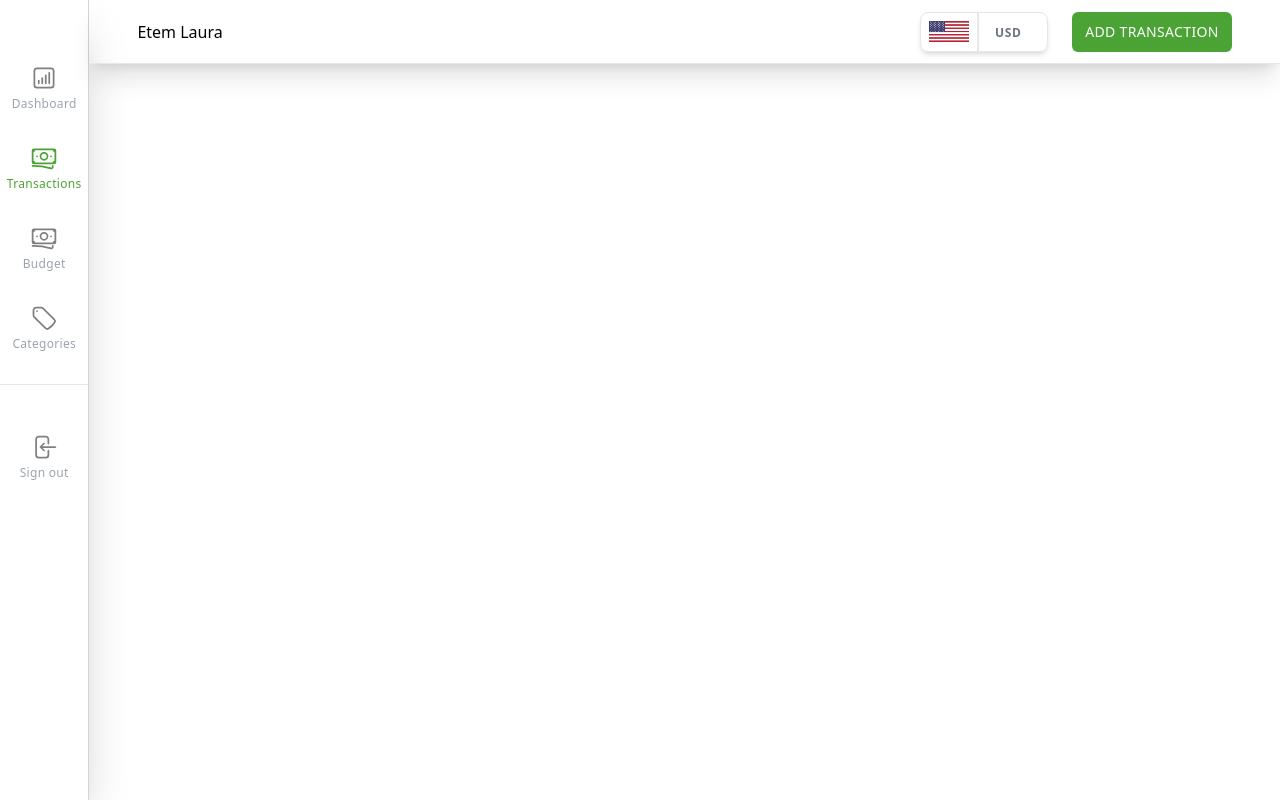
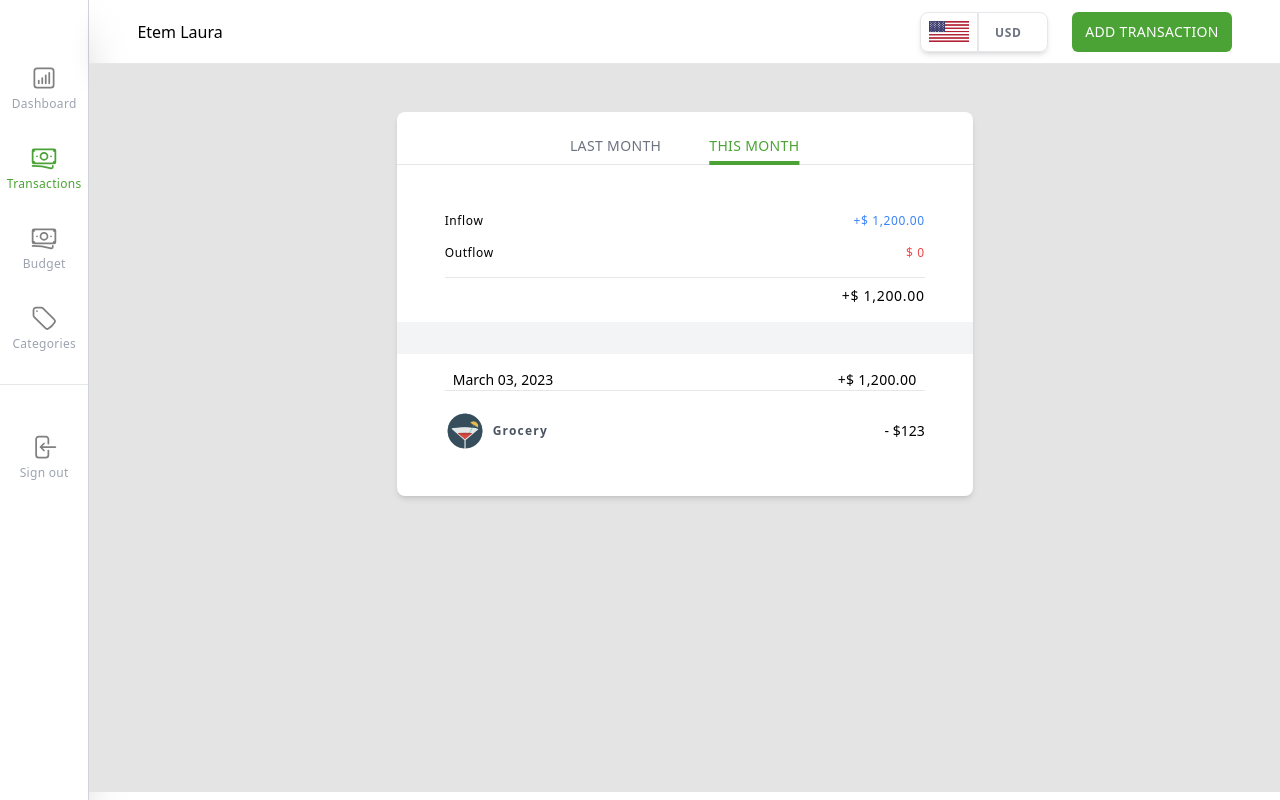
Before and after one commit to etrafa/familyBudget, a React (Create React App) app: page /transactions in a window 1280 px wide. Built offline with nearby package versions, Linux system fonts and the light colour scheme.

Commit message:
transaction page completed.

```diff
--- a/src/App.tsx
+++ b/src/App.tsx
@@ -9,6 +9,7 @@ import WalletModal from "./components/Modals/WalletModal";
 import Login from "./components/Login/Login";
 import { ICurrency } from "./Interfaces/ICurrency";
 import Dashboards from "./components/Dashboard/Dashboards";
+import Transactions from "./components/Transactions/Transactions";
 
 function App() {
   const [isAddNewExpenseModalOpen, setIsAddNewExpenseModalOpen] =
@@ -48,6 +49,7 @@ function App() {
             />
             <Routes>
               <Route path="/" element={<Dashboards />} />
+              <Route path="/transactions" element={<Transactions />} />
             </Routes>
           </div>
         </div>
--- /dev/null
+++ b/src/components/Transactions/Transactions.tsx
@@ -0,0 +1,74 @@
+import { useState } from "react";
+import { expensesCategories } from "../../categories/categories";
+
+const Transactions = () => {
+  const [activeMonth, setActiveMonth] = useState("thisMonth");
+
+  return (
+    <main className="w-full h-[91vh] bg-[#E4E4E4]">
+      <div className="w-full max-w-xl min-h-[24rem] mx-auto bg-white shadow-md mt-12 rounded-lg">
+        <header className="flex border-b pt-6 pb-2 justify-center gap-x-12">
+          <h2
+            onClick={() => setActiveMonth("lastMonth")}
+            className={
+              activeMonth === "lastMonth"
+                ? "text-sm text-light-green font-medium tracking-wide cursor-pointer underline underline-offset-[10px] decoration-4 decoration-light-green"
+                : "text-sm text-gray-500 font-medium tracking-wide cursor-pointer"
+            }
+          >
+            LAST MONTH
+          </h2>
+          <h2
+            onClick={() => setActiveMonth("thisMonth")}
+            className={
+              activeMonth === "thisMonth"
+                ? "text-sm text-light-green font-medium tracking-wide cursor-pointer underline underline-offset-[10px] decoration-4 decoration-light-green"
+                : "text-sm text-gray-500 font-medium tracking-wide cursor-pointer"
+            }
+          >
+            THIS MONTH
+          </h2>
+        </header>
+        <div className="mt-12 flex flex-col gap-y-4">
+          <div className="flex justify-between mx-12">
+            <span className="w-16 text-xs tracking-wider">Inflow</span>
+            <span className="text-xs tracking-wider text-blue-500">
+              +$ 1,200.00
+            </span>
+          </div>
+          <div className="flex justify-between mx-12">
+            <span className="w-16 text-xs tracking-wider">Outflow</span>
+            <span className="text-xs tracking-wider text-red-500">$ 0</span>
+          </div>
+          <div className="flex flex-col mx-12">
+            <hr className="w-full" />
+            <span className="text-sm text-right pt-2 tracking-wider">
+              +$ 1,200.00
+            </span>
+          </div>
+        </div>
+        <div className="w-full h-8 bg-gray-100 my-4"></div>
+        <div className="">
+          <div className="flex justify-between mx-12 border-b">
+            <h4 className="text-sm px-2">March 03, 2023</h4>
+            <span className="text-sm px-2 tracking-wide">+$ 1,200.00</span>
+          </div>
+          <div className="flex h-12 justify-between items-center px-12 mt-4 hover:bg-gray-200 cursor-pointer">
+            <div className="flex items-center">
+              <img
+                className="w-10 h-auto"
+                src={expensesCategories[0].image}
+                alt="expense icon"
+              />
+              <span className="w-6 pl-2 text-xs text-gray-600 font-bold tracking-widest">
+                {expensesCategories[0].name}
+              </span>
+            </div>
+            <span className="text-sm">- $123</span>
+          </div>
+        </div>
+      </div>
+    </main>
+  );
+};
+export default Transactions;
```
